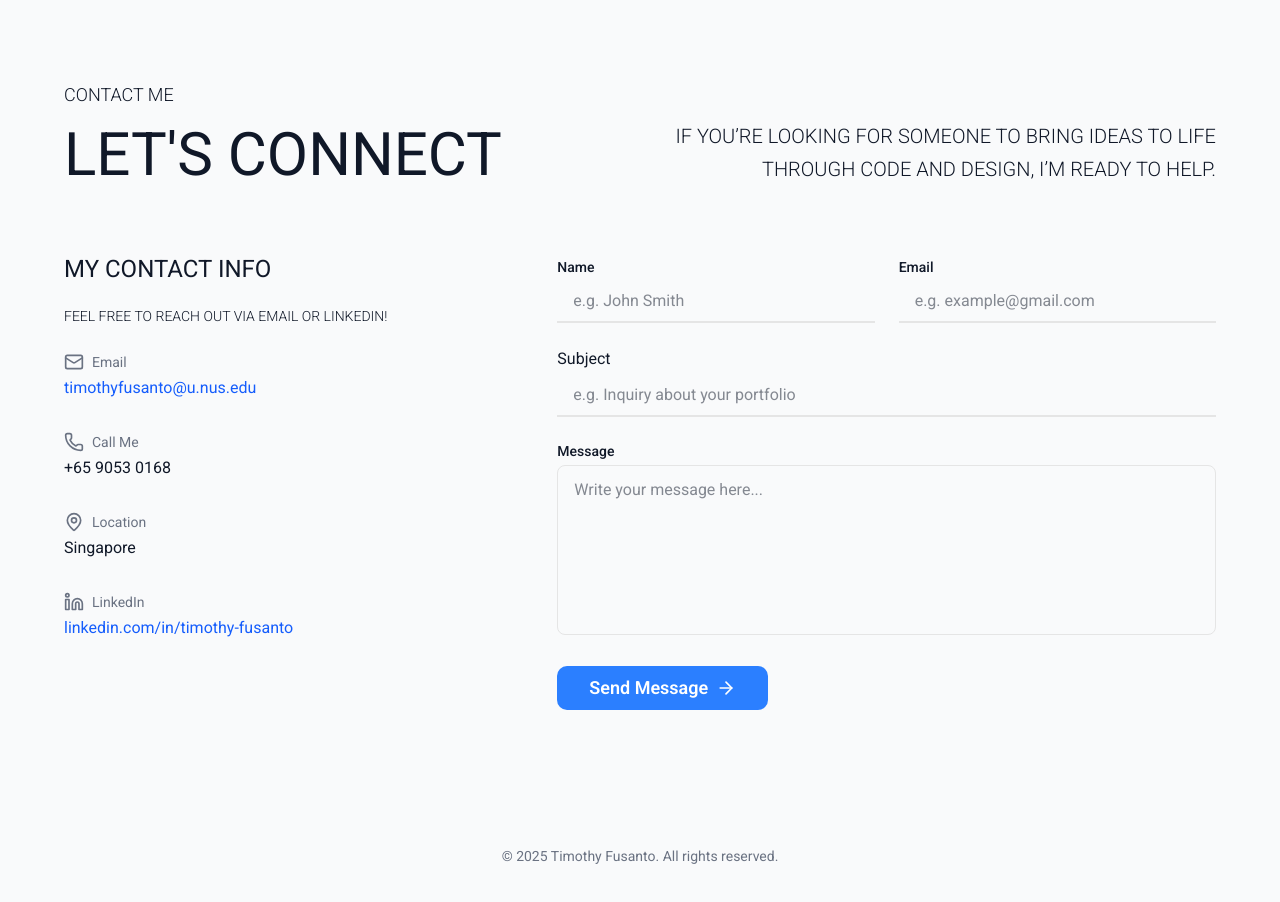
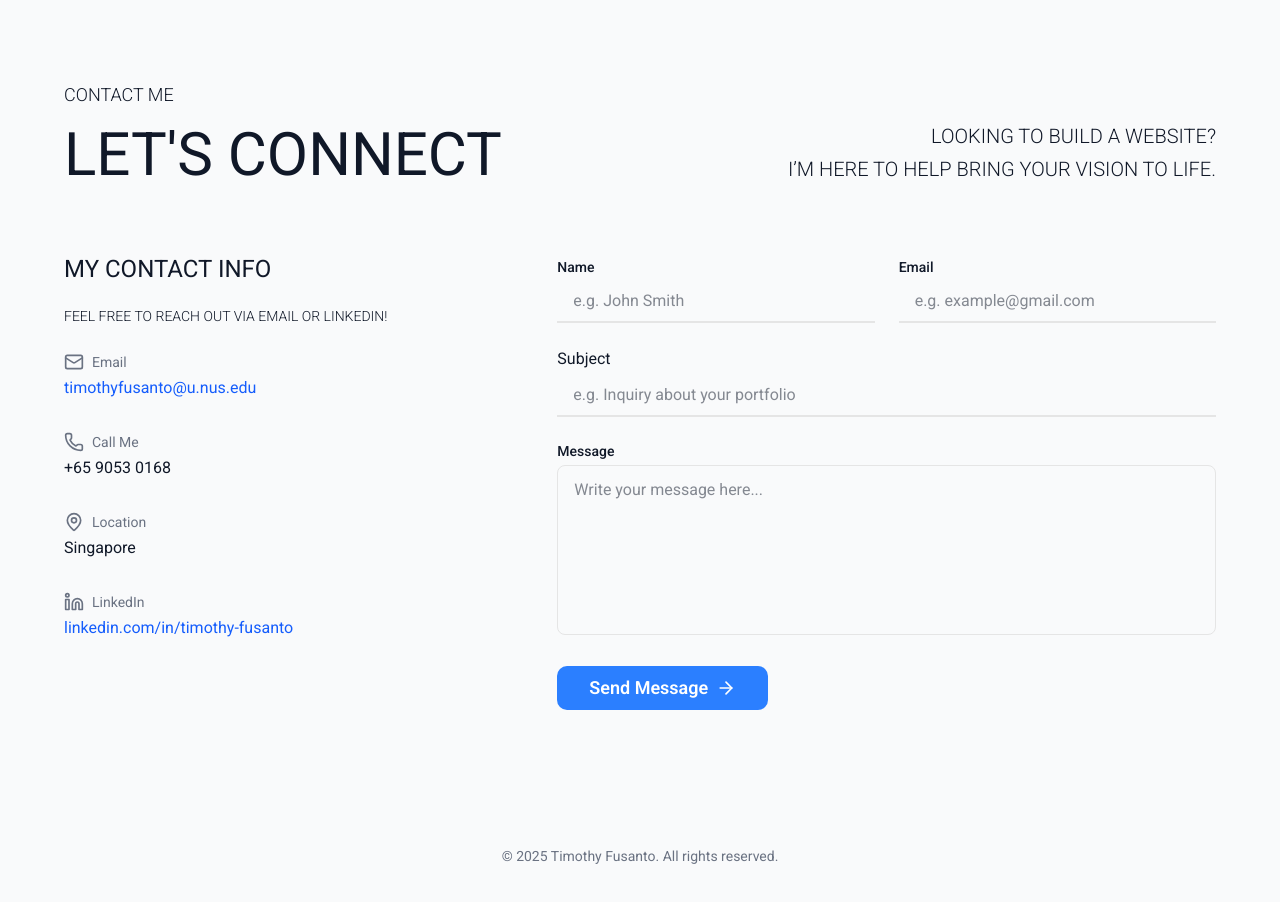
Before and after one commit to timothyhfusanto/my-portfolio, a React (Vite) app in the folder my-portfolio/: page / in a window 1280 px wide. Shown: the part 5340-6242 px from the top of the page. Built offline with nearby package versions, Linux system fonts and the light colour scheme; no server answers.

Commit message:
fix sub-body

```diff
--- a/my-portfolio/src/components/Contact.jsx
+++ b/my-portfolio/src/components/Contact.jsx
@@ -77,7 +77,7 @@ export default function Contact() {
 						viewport={{ once: true }}
 						className="flex flex-col justify-end text-right mt-5 lg:mt-0">
 						<p className="text-xl font-light uppercase leading-relaxed">
-							If you’re looking for someone to bring ideas to life through code and design, I’m ready to help. <br />
+							Looking to build a website? <br/> I’m here to help bring your vision to life. <br />
 						</p>
 					</motion.div>
 				</div>
```
